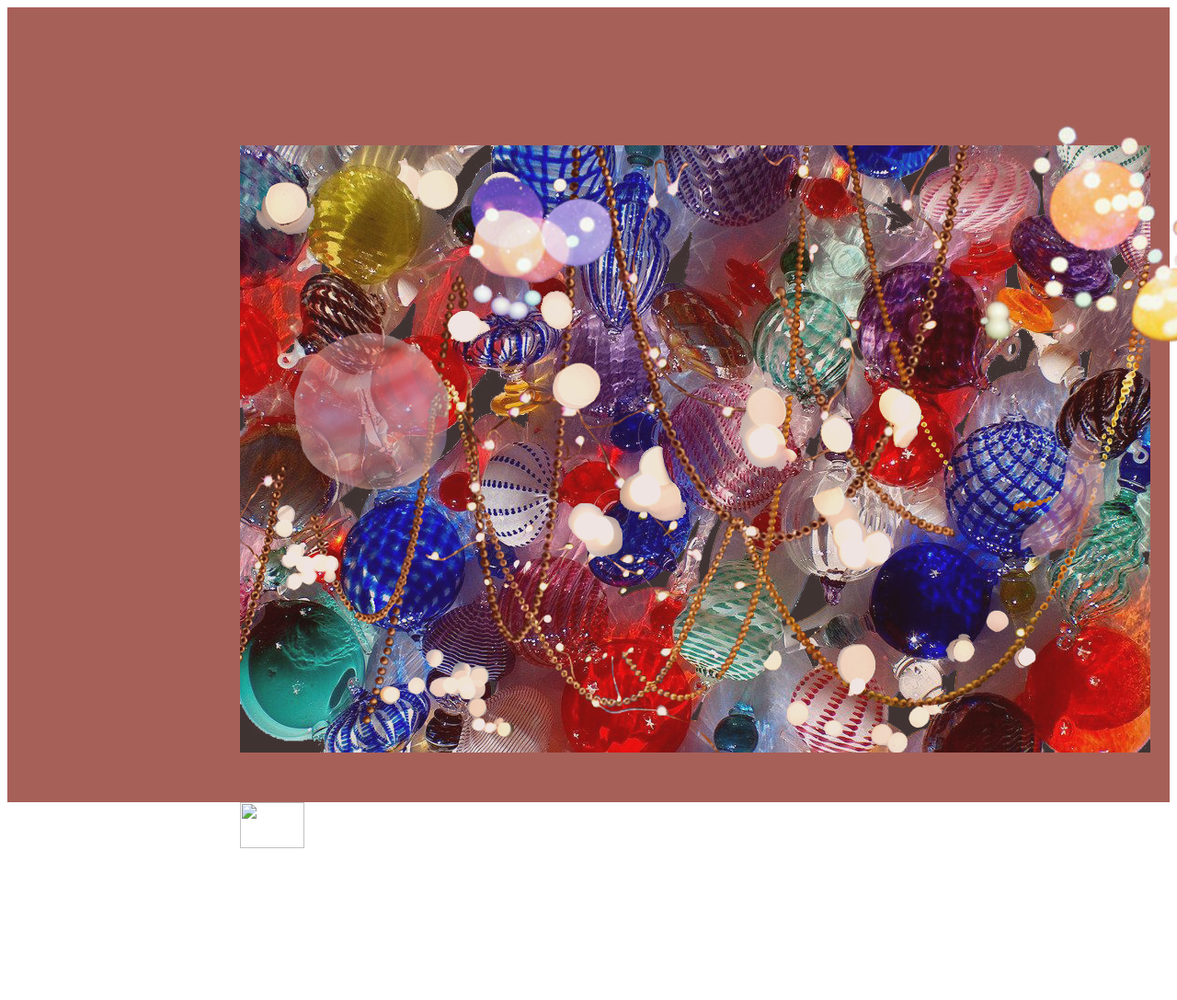
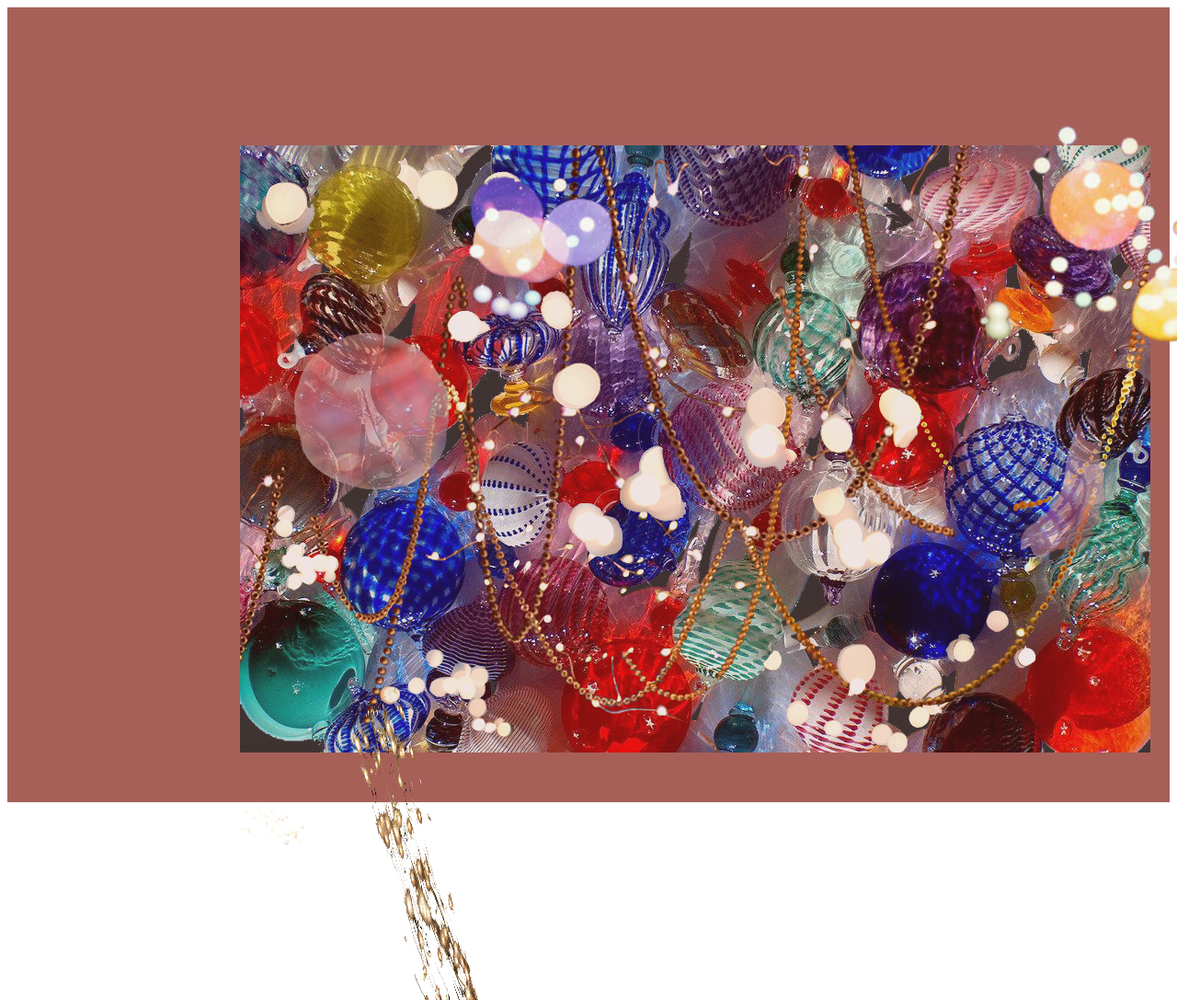
Before and after one commit to KimriverforW/collage, a plain HTML site: page index.html in a window 1280 px wide. Shown: the top 1087 px of the page at 92% size. Before the commit the page ends 922 px from the top, so only its background shows below. Drawn offline with Linux system fonts and the light colour scheme.

Commit message:
Update index.html

```diff
--- a/index.html
+++ b/index.html
@@ -42,10 +42,10 @@
 		</section>
 		<section>
 			<img src="zhffkwb.jpg" class="main">
-			<img src="lit-4.jpg" class="line">
+			<img src="lit-4.png" class="line">
 		</section>
 		<section>
-			<img src="lit-5" class="big">
+			<img src="lit-5.png" class="big">
 		</section>
 	</div>
 </body>
```
